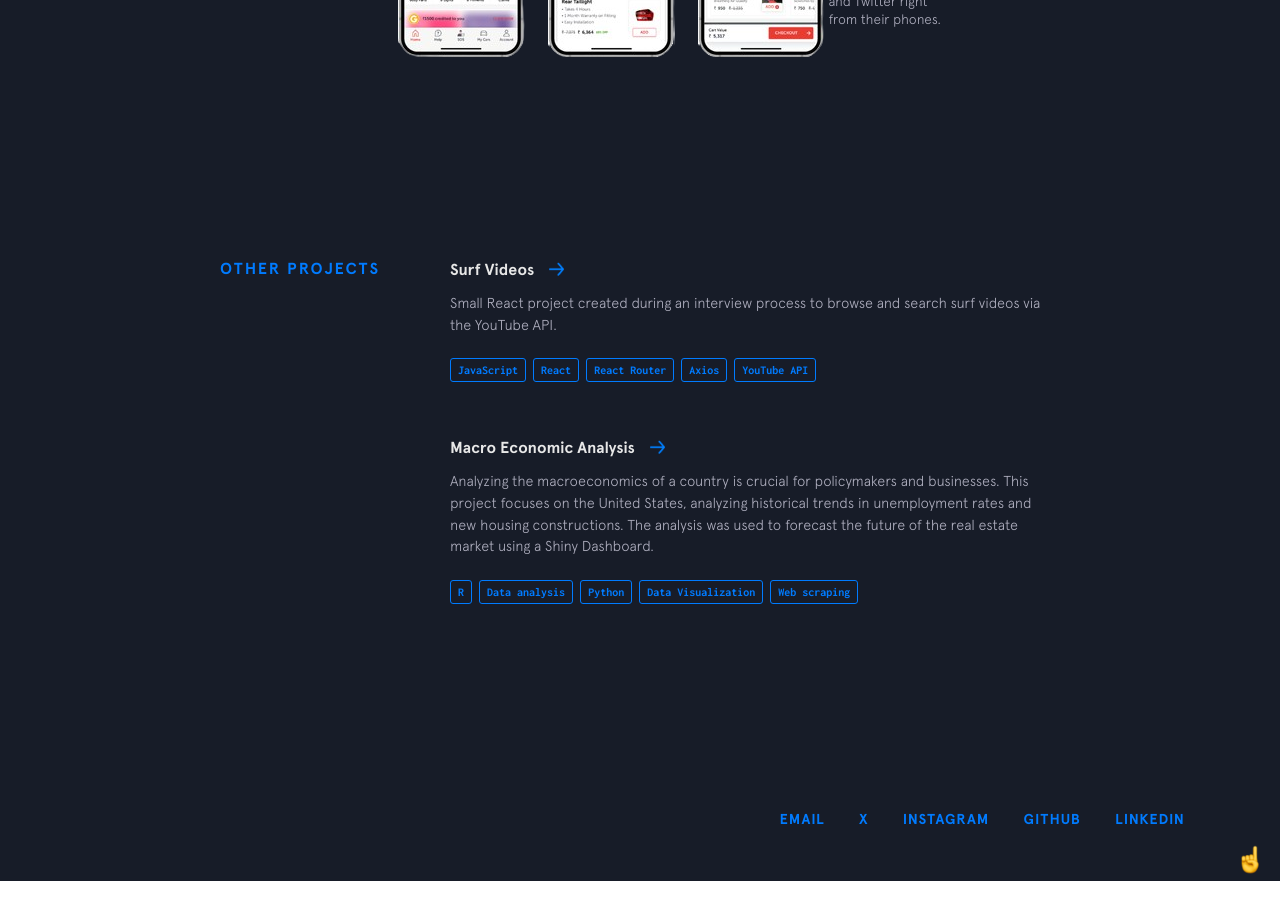
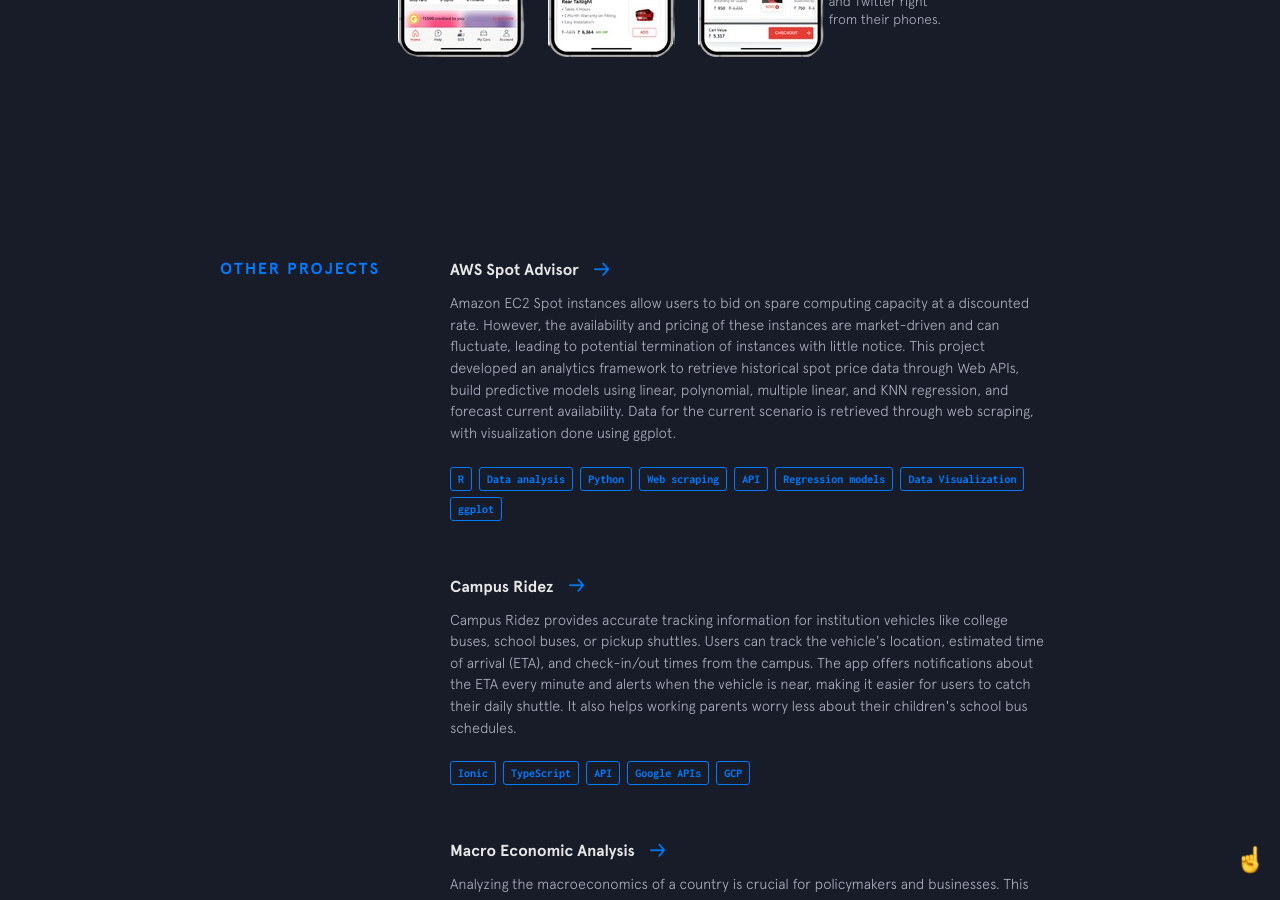
Before and after one commit to JeromeGNJ/JeromeGNJ.github.io, a Jekyll site: the page built from index.html, in a window 1280 px wide and 900 px high, scrolled down 3950 px. Built offline with Jekyll 4.4.1, drawn with Linux system fonts in a browser that asks for light colours; nearby versions of some CDN libraries.

Commit message:
Update other-projects.yml

```diff
--- a/_data/other-projects.yml
+++ b/_data/other-projects.yml
@@ -1,13 +1,25 @@
-- name: Surf Videos
-  url: https://github.com/bchiang7/Surf-Videos
-  code: https://github.com/bchiang7/Surf-Videos
-  description: Small React project created during an interview process to browse and search surf videos via the YouTube API.
+- name: AWS Spot Advisor
+  url: http://mationalytics.com/projects.html
+  description: Amazon EC2 Spot instances allow users to bid on spare computing capacity at a discounted rate. However, the availability and pricing of these instances are market-driven and can fluctuate, leading to potential termination of instances with little notice. This project developed an analytics framework to retrieve historical spot price data through Web APIs, build predictive models using linear, polynomial, multiple linear, and KNN regression, and forecast current availability. Data for the current scenario is retrieved through web scraping, with visualization done using ggplot.
   used:
-    - thing: JavaScript
-    - thing: React
-    - thing: React Router
-    - thing: Axios
-    - thing: YouTube API
+    - thing: R
+    - thing: Data analysis
+    - thing: Python
+    - thing: Web scraping
+    - thing: API
+    - thing: Regression models
+    - thing: Data Visualization
+    - thing: ggplot
+
+- name: Campus Ridez
+  url: https://jerome-ozone.github.io/campus_ridez_web/
+  description: Campus Ridez provides accurate tracking information for institution vehicles like college buses, school buses, or pickup shuttles. Users can track the vehicle's location, estimated time of arrival (ETA), and check-in/out times from the campus. The app offers notifications about the ETA every minute and alerts when the vehicle is near, making it easier for users to catch their daily shuttle. It also helps working parents worry less about their children's school bus schedules.
+  used:
+    - thing: Ionic
+    - thing: TypeScript
+    - thing: API
+    - thing: Google APIs
+    - thing: GCP
 
 - name: Macro Economic Analysis
   url: http://mationalytics.com/projects.html
```
